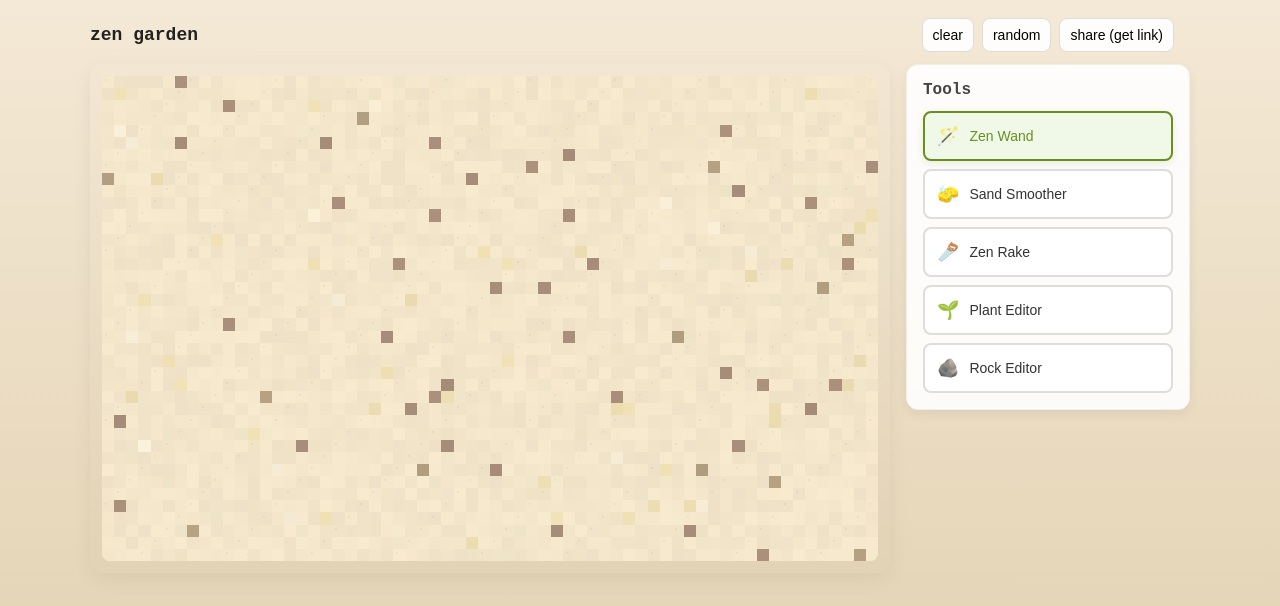
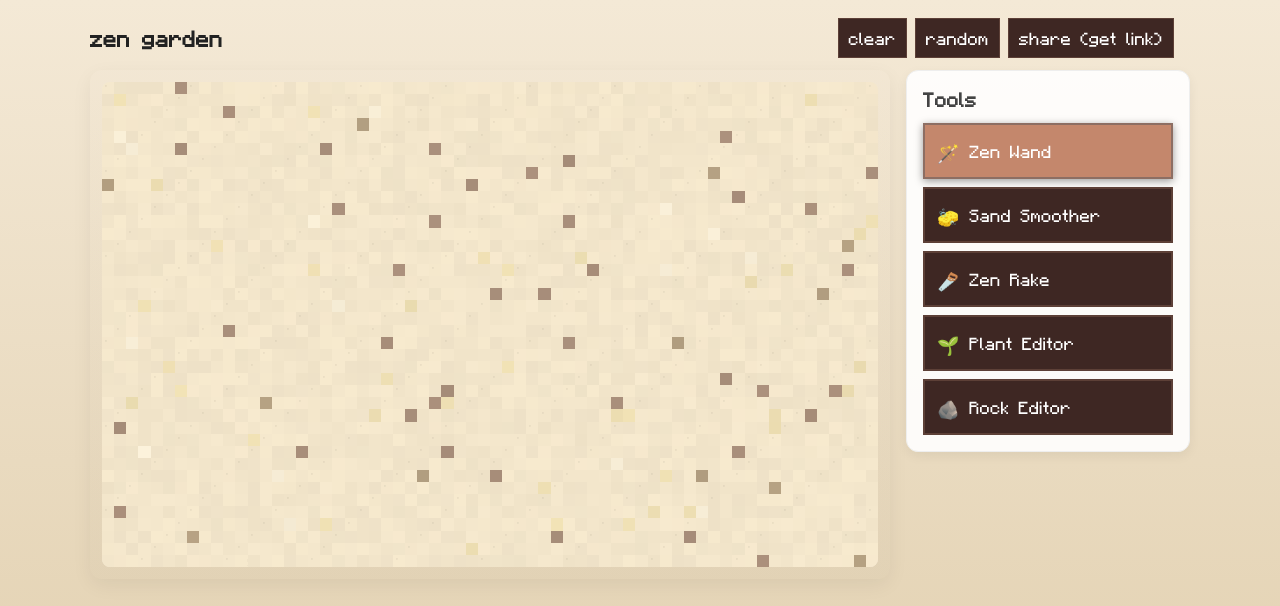
Before and after one commit to jdharmadh/zen-garden, a website: page frontend/index.html in a window 1280 px wide. Drawn offline with Linux system fonts and the light colour scheme.

Commit message:
style edits

```diff
--- a/frontend/style.css
+++ b/frontend/style.css
@@ -1,3 +1,10 @@
+@font-face {
+  font-family: 'Minecraftia';
+  src: url('/Minecraftia.ttf') format('truetype');
+  font-weight: normal;
+  font-style: normal;
+}
+
 :root{
   --bg:#f4e9d6;   /* sand */
   --sand-dark:#e1cfae;
@@ -10,7 +17,7 @@
 html,body{height:100%}
 body{
   margin:0;
-  font-family:monospace;
+  font-family:'Minecraftia', monospace;
   background: linear-gradient(180deg, var(--bg), var(--sand-dark));
   color:#222;
   display:flex;
@@ -32,19 +39,21 @@ header{
 h1{font-size:18px;margin:0}
 .controls{display:flex;gap:8px;align-items:center}
 .controls button{
-  background:var(--ui-bg);
-  border:1px solid #ddd;
+  background:#3e2723;
+  border:1px solid #5d4037;
+  color:white;
   padding:8px 10px;
-  border-radius:8px;
+  border-radius:0;
   cursor:pointer;
   font-size:14px;
+  font-family:'Minecraftia', monospace;
 }
 .controls button:hover{box-shadow:0 1px 4px rgba(0,0,0,0.08)}
 .controls button:disabled{
-  background:#f5f5f5;
-  color:#999;
+  background:#5d4037;
+  color:#bcaaa4;
   cursor:not-allowed;
-  border-color:#e5e5e5;
+  border-color:#6d4c41;
 }
 .controls button:disabled:hover{box-shadow:none}
 .result{font-size:13px;margin-left:8px;color:#333;max-width:360px;overflow:hidden;text-overflow:ellipsis;white-space:nowrap}
@@ -83,23 +92,27 @@ main{
   align-items:center;
   gap:10px;
   padding:12px;
-  border:2px solid #ddd;
-  border-radius:8px;
-  background:white;
+  border:2px solid #5d4037;
+  border-radius:0;
+  background:#3e2723;
+  color:white;
   cursor:pointer;
   transition:all 0.2s ease;
   font-size:14px;
+  font-family:'Minecraftia', monospace;
 }
 
 .tool-btn:hover{
-  border-color:#bbb;
-  box-shadow:0 2px 8px rgba(0,0,0,0.08);
+  border-color:#8d6e63;
+  background:#704d3e;
+  box-shadow:0 2px 8px rgba(0,0,0,0.3);
 }
 
 .tool-btn.active{
-  border-color:var(--accent);
-  background:#f0f8e8;
-  box-shadow:0 2px 8px rgba(107,142,35,0.15);
+  border-color:#8d6e63;
+  background:#c4876c;
+  color:white;
+  box-shadow:0 2px 8px rgba(0,0,0,0.4);
 }
 
 .tool-icon{
@@ -108,11 +121,11 @@ main{
 
 .tool-name{
   font-weight:500;
-  color:#333;
+  color:white;
 }
 
 .tool-btn.active .tool-name{
-  color:var(--accent);
+  color:white;
 }
 
 .canvas-wrap{
```
Also changed, not shown: frontend/Minecraftia.ttf (added).
